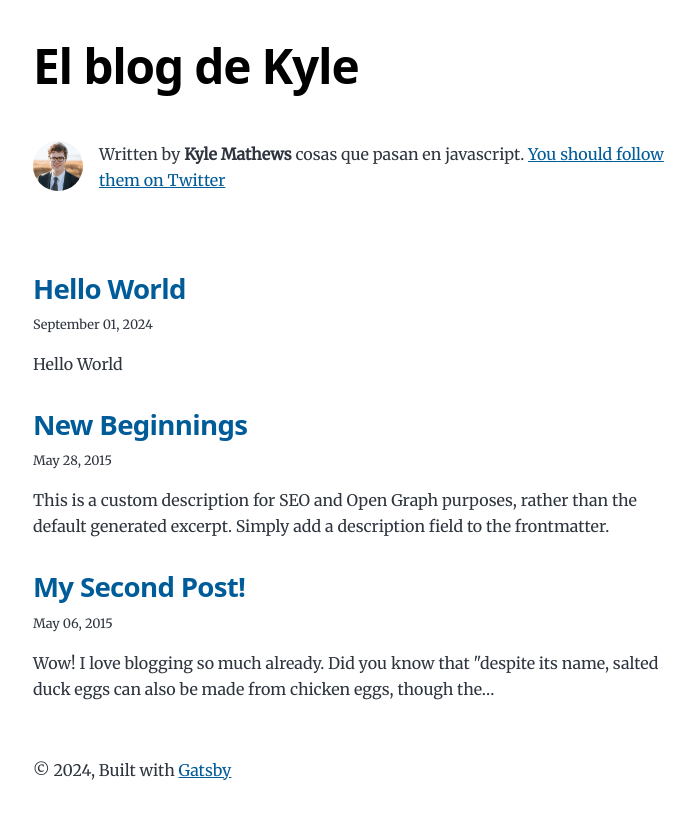
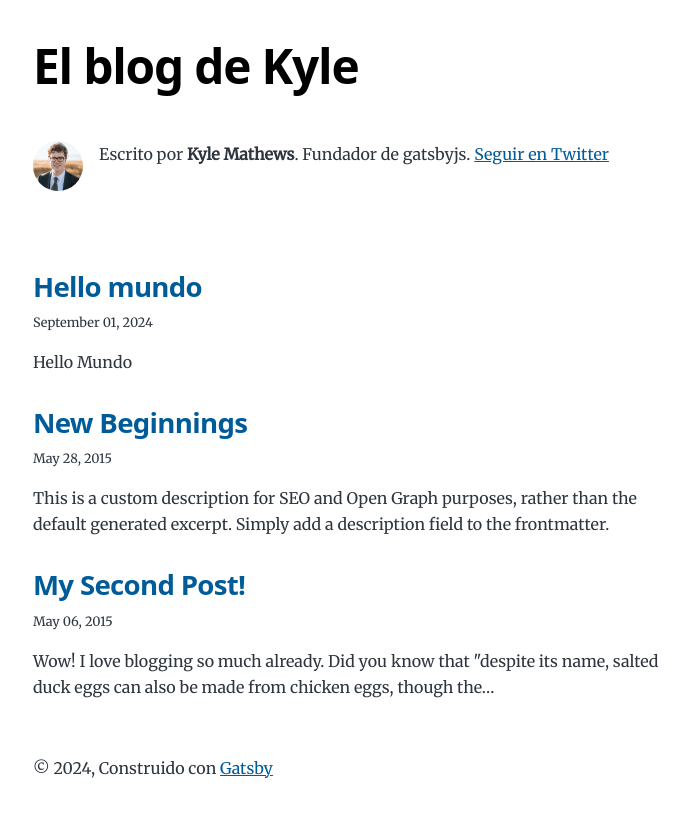
Before and after one commit to acuati/mi-blog, a Gatsby site: page / in a window 1280 px wide. Shown: the whole page, without its empty margins (291-985 px from the left). Built offline with nearby package versions, Linux system fonts and the light colour scheme; Gatsby itself is replaced by a stand-in of ours.

Commit message:
actualizo cambios

```diff
--- a/content/blog/hello-world/index.md
+++ b/content/blog/hello-gente/index.md
@@ -1,7 +1,7 @@
 ---
-title: Hello World
+title: Hello mundo
 date: "2024-09-01T22:12:03.284Z"
-description: "Hello World"
+description: "Hello Mundo"
 ---
 
 This is my first post on my new fake blog! How exciting!
--- a/gatsby-config.js
+++ b/gatsby-config.js
@@ -12,9 +12,9 @@ module.exports = {
     title: `El blog de Kyle`,
     author: {
       name: `Kyle Mathews`,
-      summary: `cosas que pasan en javascript.`,
+      summary: `Fundador de gatsbyjs.`,
     },
-    description: `un blog que me gustaria hacer ya .`,
+    description: `Un blog que gusta hacer ya y donde hay cosas que pasan en javascript.`,
     siteUrl: `https://gatsbystarterblogsource.gatsbyjs.io/`,
     social: {
       twitter: `kylemathews`,
--- a/src/components/bio.js
+++ b/src/components/bio.js
@@ -39,15 +39,15 @@ const Bio = () => {
         src="../images/profile-pic.png"
         width={50}
         height={50}
-        quality={95}
+        quality={90}
         alt="Profile picture"
       />
       {author?.name && (
         <p>
-          Written by <strong>{author.name}</strong> {author?.summary || null}
+          Escrito por <strong>{author.name}</strong>. {author?.summary || null}
           {` `}
           <a href={`https://twitter.com/${social?.twitter || ``}`}>
-            You should follow them on Twitter
+            Seguir en Twitter
           </a>
         </p>
       )}
--- a/src/components/layout.js
+++ b/src/components/layout.js
@@ -25,7 +25,7 @@ const Layout = ({ location, title, children }) => {
       <header className="global-header">{header}</header>
       <main>{children}</main>
       <footer>
-        © {new Date().getFullYear()}, Built with
+        © {new Date().getFullYear()}, Construido con
         {` `}
         <a href="https://www.gatsbyjs.com">Gatsby</a>
       </footer>
--- a/src/pages/index.js
+++ b/src/pages/index.js
@@ -5,7 +5,7 @@ import Bio from "../components/bio"
 import Layout from "../components/layout"
 import Seo from "../components/seo"
 
-const BlogIndex = ({ data, location }) => {
+const Index = ({ data, location }) => {
   const siteTitle = data.site.siteMetadata?.title || `Title`
   const posts = data.allMarkdownRemark.nodes
 
@@ -61,14 +61,14 @@ const BlogIndex = ({ data, location }) => {
   )
 }
 
-export default BlogIndex
+export default Index
 
 /**
  * Head export to define metadata for the page
  *
  * See: https://www.gatsbyjs.com/docs/reference/built-in-components/gatsby-head/
  */
-export const Head = () => <Seo title="All posts" />
+export const Head = () => <Seo title="Todas las entradas" />
 
 export const pageQuery = graphql`
   {
```
Also changed, not shown: content/blog/hello-gente/salty_egg.jpg (renamed from content/blog/hello-world/salty_egg.jpg).
